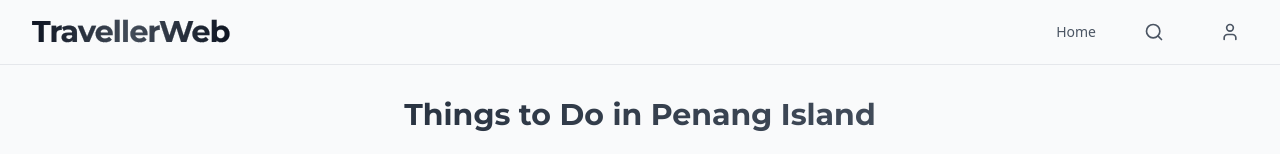
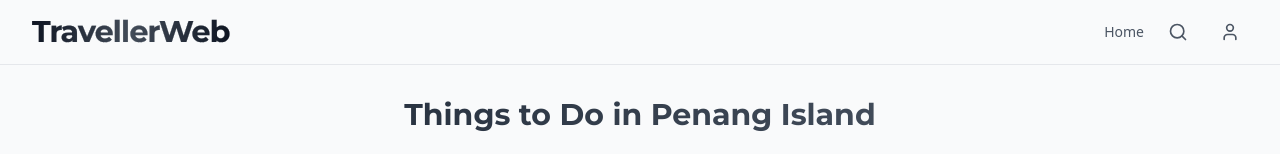
Before and after one commit to caibidhy/ass2, a Next.js app: page / in a window 1280 px wide. Shown: the top 154 px of the page. Built offline with nearby package versions, Linux system fonts and the light colour scheme.

Commit message:
Update UI for ios

```diff
--- a/components/header.tsx
+++ b/components/header.tsx
@@ -11,7 +11,7 @@ const montserrat = Montserrat({
 export function Header() {
   return (
     <header className={`border-b ${montserrat.variable}`}>
-      <div className="container mx-auto px-8 h-16 flex items-center justify-between max-w-[1400px]">
+      <div className="container mx-auto px-8 h-16 flex items-center justify-between gap-4 max-w-[1400px]">
         <Link
           href="/"
           className="text-3xl font-bold bg-gradient-to-r from-gray-900 via-gray-600 to-gray-900 bg-clip-text text-transparent font-display tracking-tight hover:scale-105 transition-transform duration-300 ease-in-out"
@@ -22,7 +22,7 @@ export function Header() {
         >
           TravellerWeb
         </Link>
-        <div className="flex items-center space-x-8 sm:space-x-10"> {/* Increased spacing */}
+        <div className="flex items-center space-x-4"> {/* Reduced spacing between nav items */}
           <Link
             href="/"
             className="text-sm text-gray-600 hover:text-gray-900 transition-colors"
```
